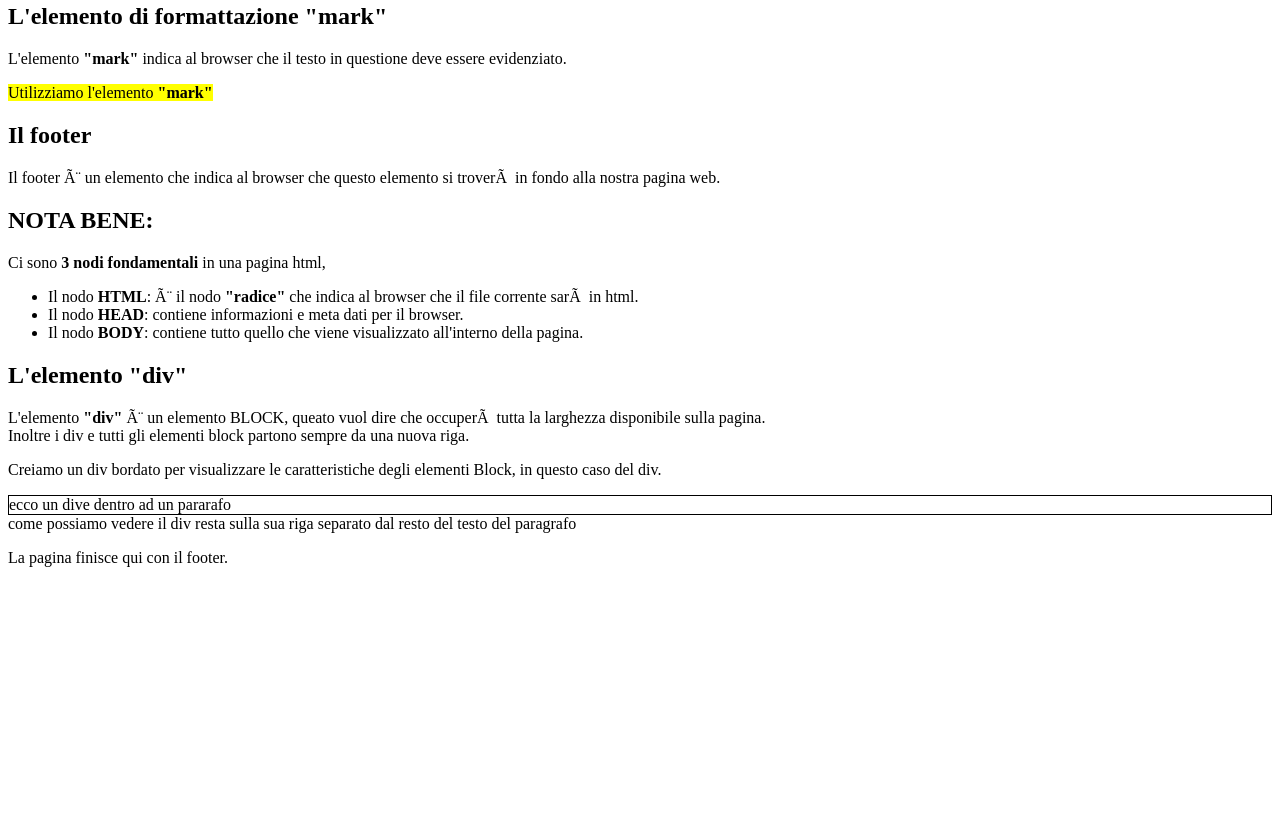
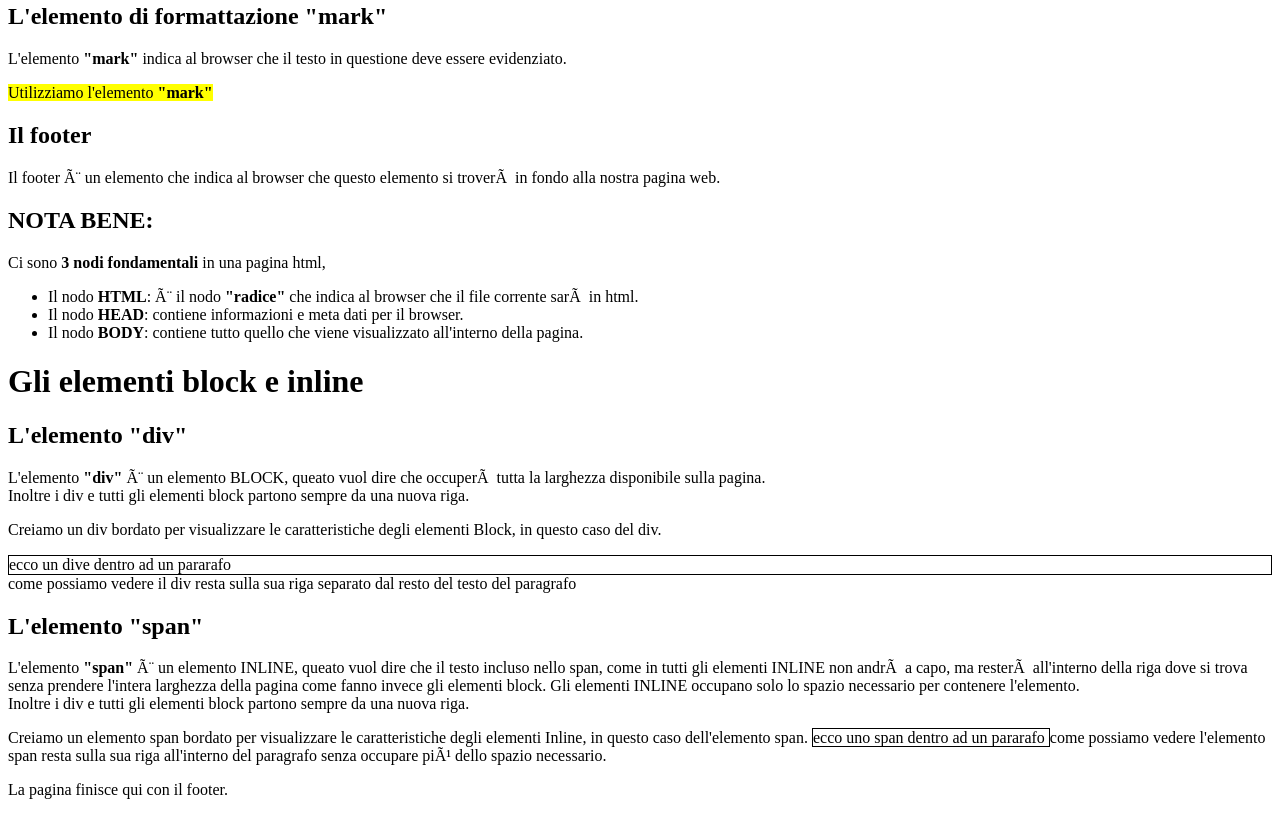
Before and after one commit to Claudiasals/MiaTech, a plain HTML site: page index2.html in a window 1280 px wide. Shown: the part 511-1326 px from the top of the page. Before the commit the page ends 1094 px from the top, so only its background shows below. Drawn offline with Linux system fonts and the light colour scheme.

Commit message:
L'elemento "span"

```diff
--- a/index2.html
+++ b/index2.html
@@ -77,11 +77,23 @@
             </ul>
         </p>
     </section>
+
+    <H1> Gli elementi block e inline</H1>
+
     <section>
         <h2> L'elemento "div"</h2>
         <p> L'elemento <b> "div" </b> è un elemento BLOCK, queato vuol dire che occuperà tutta la larghezza disponibile sulla pagina.<br> Inoltre i div e tutti gli elementi block partono sempre da una nuova riga. </p>
         <p> Creiamo un div bordato per visualizzare le caratteristiche degli elementi Block, in questo caso del div. <div style="border:1px solid black;"> ecco un dive dentro ad un pararafo </div> come possiamo vedere il div resta sulla sua riga separato dal resto del testo del paragrafo</p>
     </section>
+
+    <section>
+        <h2> L'elemento "span"</h2>
+        <p> L'elemento <b> "span" </b> è un elemento INLINE, queato vuol dire che il testo incluso nello span, come in tutti gli elementi INLINE non andrà a capo, ma resterà all'interno della riga dove si trova senza prendere l'intera larghezza della pagina come fanno invece gli elementi block. Gli elementi INLINE occupano solo lo spazio necessario per contenere l'elemento.<br> Inoltre i div e tutti gli elementi block partono sempre da una nuova riga. </p>
+        <p> Creiamo un elemento span bordato per visualizzare le caratteristiche degli elementi Inline, in questo caso dell'elemento span. <span style="border:1px solid black;"> ecco uno span dentro ad un pararafo </span> come possiamo vedere l'elemento span resta sulla sua riga all'interno del paragrafo senza occupare più dello spazio necessario.</p>
+    </section>
+
+
+
     <footer>
         <p> La pagina finisce qui con il footer. </p>
     </footer>
```
